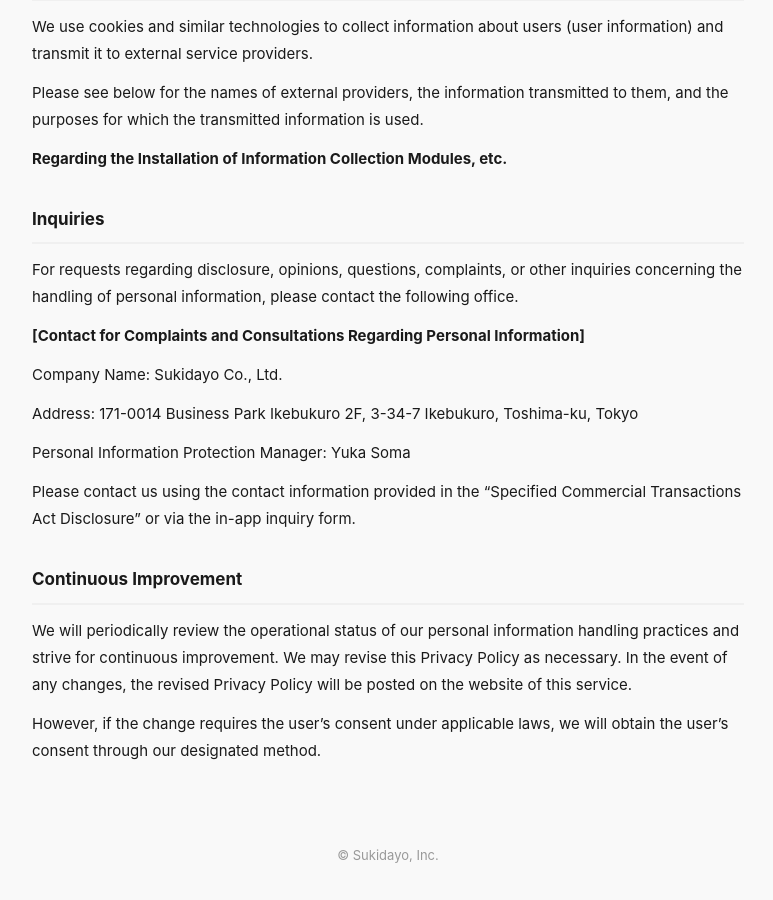
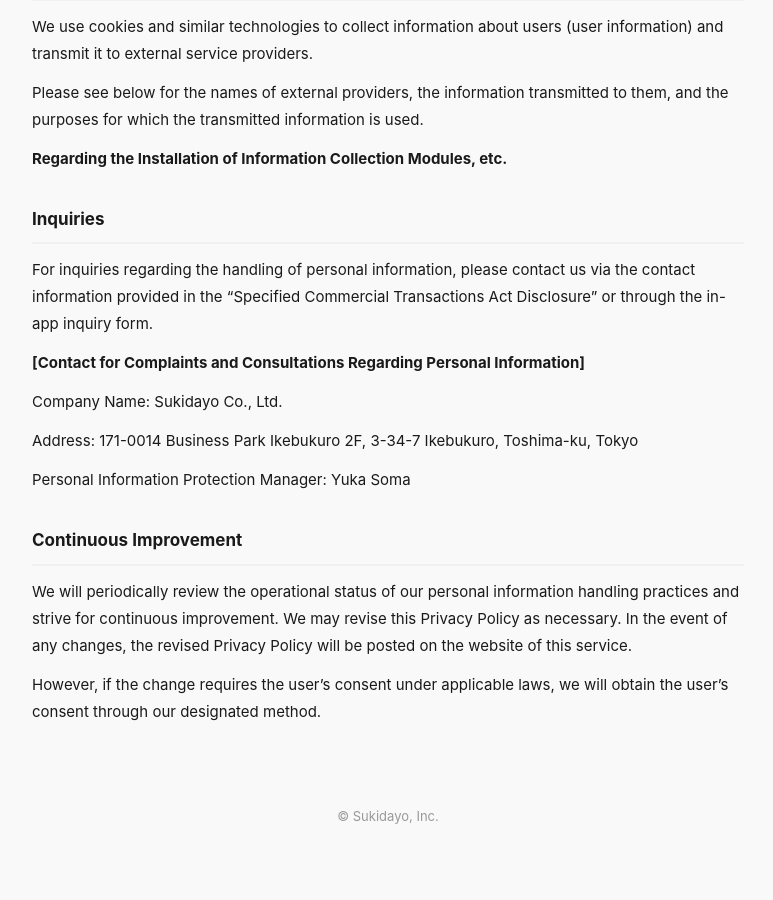
Before and after one commit to Sukidayo-app/announcements, a Jekyll site: the page built from privacy/en/index.md, in a window 1280 px wide and 900 px high, scrolled down 7709 px. Shown: the whole window, without its empty margins (252-1025 px from the left). Built offline with Jekyll 4.4.1, drawn with Linux system fonts in a browser that asks for light colours; after the commit the page ends 8577 px from its top, so only the background shows below that.

Commit message:
Privacy Policy: update contact section opening sentence

```diff
--- a/privacy/en/index.md
+++ b/privacy/en/index.md
@@ -180,7 +180,7 @@
 
 ## Inquiries
 
-For requests regarding disclosure, opinions, questions, complaints, or other inquiries concerning the handling of personal information, please contact the following office.
+For inquiries regarding the handling of personal information, please contact us via the contact information provided in the "Specified Commercial Transactions Act Disclosure" or through the in-app inquiry form.
 
 **[Contact for Complaints and Consultations Regarding Personal Information]**
 
@@ -190,8 +190,6 @@
 
 Personal Information Protection Manager: Yuka Soma
 
-Please contact us using the contact information provided in the "Specified Commercial Transactions Act Disclosure" or via the in-app inquiry form.
-
 ## Continuous Improvement
 
 We will periodically review the operational status of our personal information handling practices and strive for continuous improvement. We may revise this Privacy Policy as necessary. In the event of any changes, the revised Privacy Policy will be posted on the website of this service.
```
